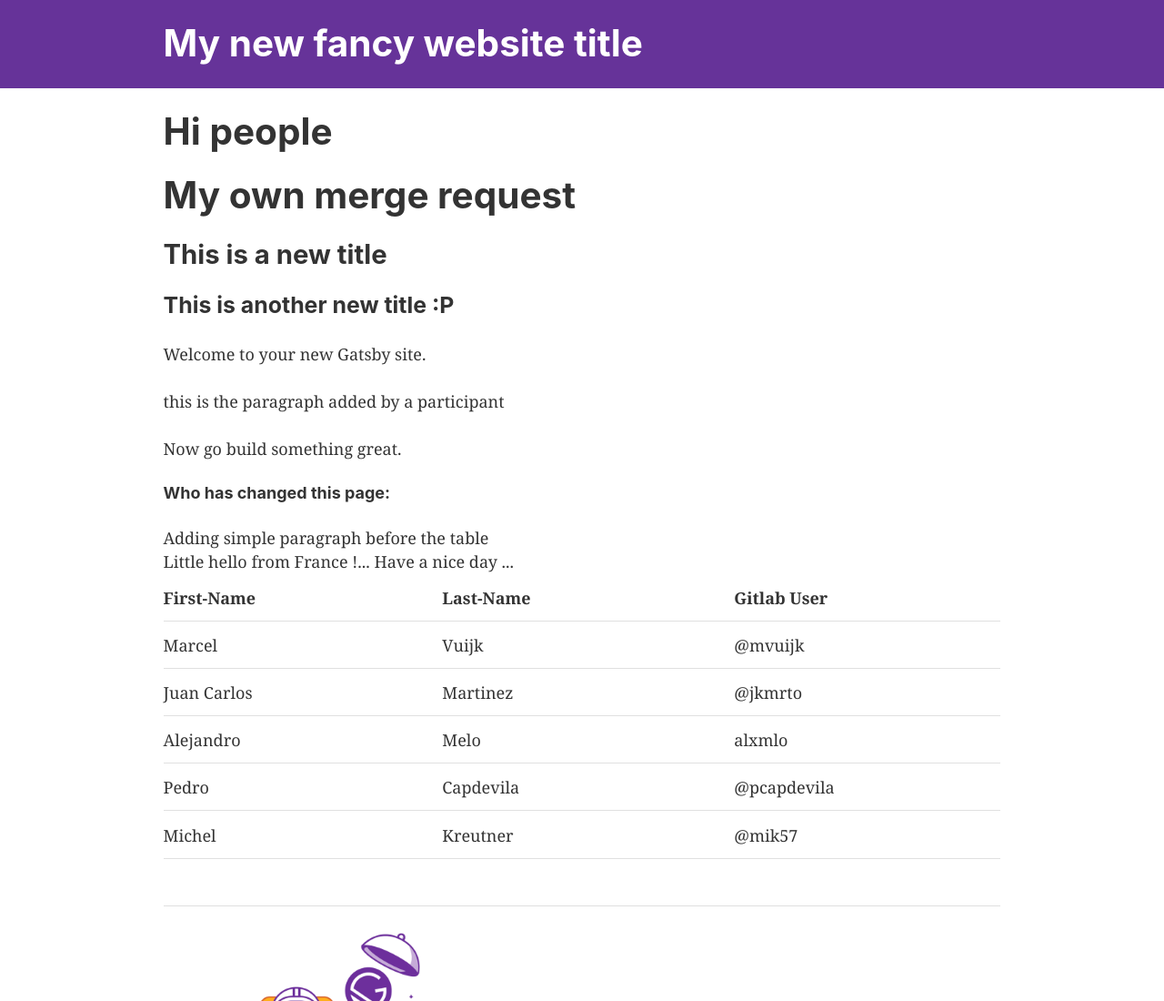
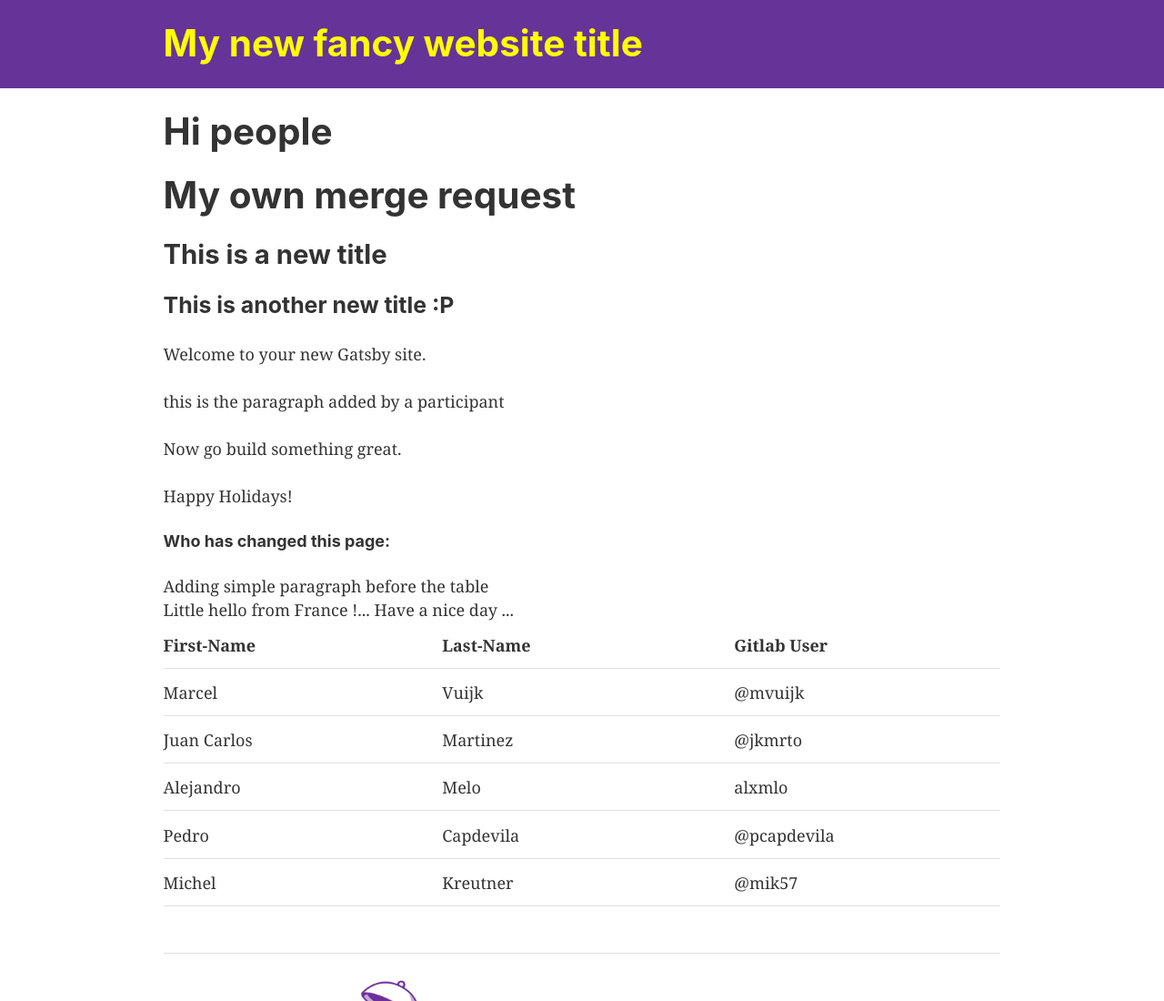
Before and after one commit to anubhavbruce/my-static-webite-1, a Gatsby site: page / in a window 1280 px wide. Shown: the top 1100 px of the page at 91% size. Built offline with nearby package versions, Linux system fonts and the light colour scheme; Gatsby itself is replaced by a stand-in of ours.

Commit message:
Added Holiday blessing and changed the color from white to yellow

```diff
--- a/src/components/header.js
+++ b/src/components/header.js
@@ -20,7 +20,7 @@ const Header = ({ siteTitle }) => (
         <Link
           to="/"
           style={{
-            color: `white`,
+            color: `yellow`,
             textDecoration: `none`,
           }}
         >
--- a/src/pages/index.js
+++ b/src/pages/index.js
@@ -15,6 +15,7 @@ const IndexPage = () => (
     <p>Welcome to your new Gatsby site.</p>
     <p>this is the paragraph added by a participant</p>
     <p>Now go build something great.</p>
+    <p>Happy Holidays!</p>
     <h4>Who has changed this page:</h4>
     <div>
         Adding simple paragraph before the table
```
